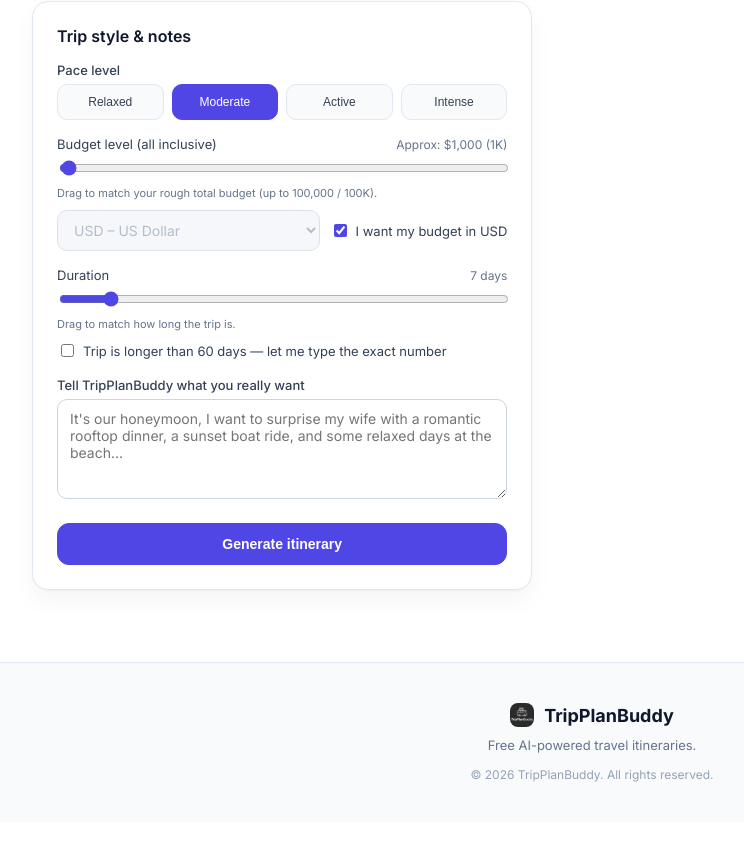
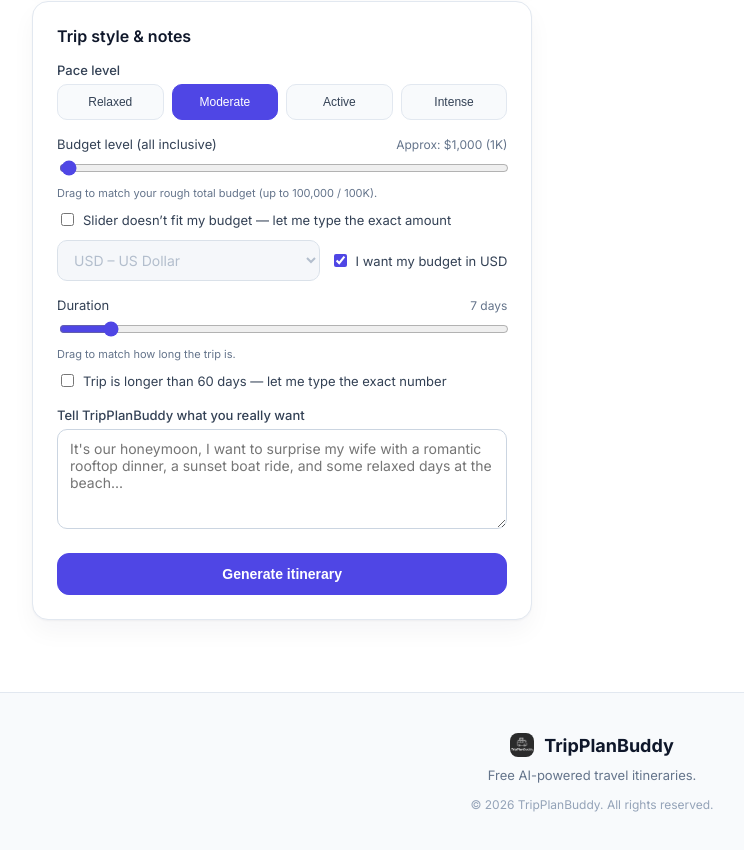
Before and after one commit to prudhvikumar344-cmyk/nextjs-boilerplate, a Next.js app: page / in a window 1280 px wide. Shown: the part 1730-2580 px from the top of the page, without its empty margins (48-792 px from the left). Built offline with nearby package versions, Linux system fonts and the light colour scheme.

Commit message:
Add custom exact-amount entry for budget, matching the duration fallback

```diff
--- a/pages/index.js
+++ b/pages/index.js
@@ -127,6 +127,11 @@ export default function Home() {
   // NEW – lets a traveler type an exact day count instead of being limited
   // to what the slider can represent (a trip could be 90, 120... days).
   const [useCustomDuration, setUseCustomDuration] = useState(false);
+  // NEW – same idea as useCustomDuration: the slider's range/step is a
+  // rough per-currency guess and won't fit everyone (e.g. someone whose
+  // real budget falls between two step increments), so let them just type
+  // the exact number instead.
+  const [useCustomBudget, setUseCustomBudget] = useState(false);
 
   const [interests, setInterests] = useState([]); // optional
   const [tripType, setTripType] = useState([]); // NEW – family, friends, kids, etc.
@@ -201,9 +206,10 @@ export default function Home() {
 
   // If the traveler switches currency (e.g. from INR's much bigger range
   // down to USD's smaller one), make sure the slider value can't get stuck
-  // above the new max.
+  // above the new max. Skipped while typing a custom amount – that's the
+  // whole point of that mode, it's allowed to exceed the slider's range.
   useEffect(() => {
-    if (budgetLevel > budgetConfig.max) {
+    if (!useCustomBudget && budgetLevel > budgetConfig.max) {
       setBudgetLevel(budgetConfig.max);
     }
     // eslint-disable-next-line react-hooks/exhaustive-deps
@@ -770,7 +776,9 @@ export default function Home() {
                     </div>
                   </div>
 
-                  {/* Budget slider – range depends on the chosen currency */}
+                  {/* Budget slider – range depends on the chosen currency,
+                      with a fallback to type the exact number (same idea
+                      as the duration field below) */}
                   <div className="field">
                     <div className="field-label-row">
                       <span>Budget level (all inclusive)</span>
@@ -782,16 +790,39 @@ export default function Home() {
                         {budgetAbbrev ? ` (${budgetAbbrev})` : ""}
                       </span>
                     </div>
+
+                    {!useCustomBudget && (
                       <input
                         type="range"
                         min={500}
                         max={budgetConfig.max}
                         step={budgetConfig.step}
                         value={budgetLevel}
-                      onChange={(e) => setBudgetLevel(Number(e.target.value))}
+                        onChange={(e) =>
+                          setBudgetLevel(Number(e.target.value))
+                        }
                         className="slider"
                       />
+                    )}
+
+                    {useCustomBudget && (
+                      <input
+                        type="number"
+                        min={0}
+                        value={budgetLevel}
+                        onChange={(e) => {
+                          const raw = Number(e.target.value) || 0;
+                          setBudgetLevel(Math.max(raw, 0));
+                        }}
+                        placeholder={`Enter amount in ${activeCurrency}`}
+                        className="input custom-budget-input"
+                      />
+                    )}
+
                     <div className="hint">
+                      {useCustomBudget
+                        ? "Type the exact total budget for the whole trip."
+                        : <>
                             Drag to match your rough total budget (up to{" "}
                             {budgetConfig.max.toLocaleString(
                               activeCurrency === "INR" ? "en-IN" : "en-US"
@@ -803,8 +834,20 @@ export default function Home() {
                                 )}`
                               : ""}
                             ).
-                    </div>
-
+                          </>}
+                    </div>
+
+                    <label className="checkbox-row custom-duration-toggle">
+                      <input
+                        type="checkbox"
+                        checked={useCustomBudget}
+                        onChange={(e) => setUseCustomBudget(e.target.checked)}
+                      />
+                      <span>
+                        Slider doesn&rsquo;t fit my budget — let me type the
+                        exact amount
+                      </span>
+                    </label>
                     {/* NEW – local currency + "use USD instead" checkbox */}
                     <div className="currency-row">
                       <select
@@ -1458,6 +1501,10 @@ export default function Home() {
         .custom-duration-input {
           width: 140px;
         }
+        .custom-budget-input {
+          width: 220px;
+        }
+
 
         .custom-duration-toggle {
           margin-top: 10px;
```
Lines whose indentation alone changed are shown as unchanged.
